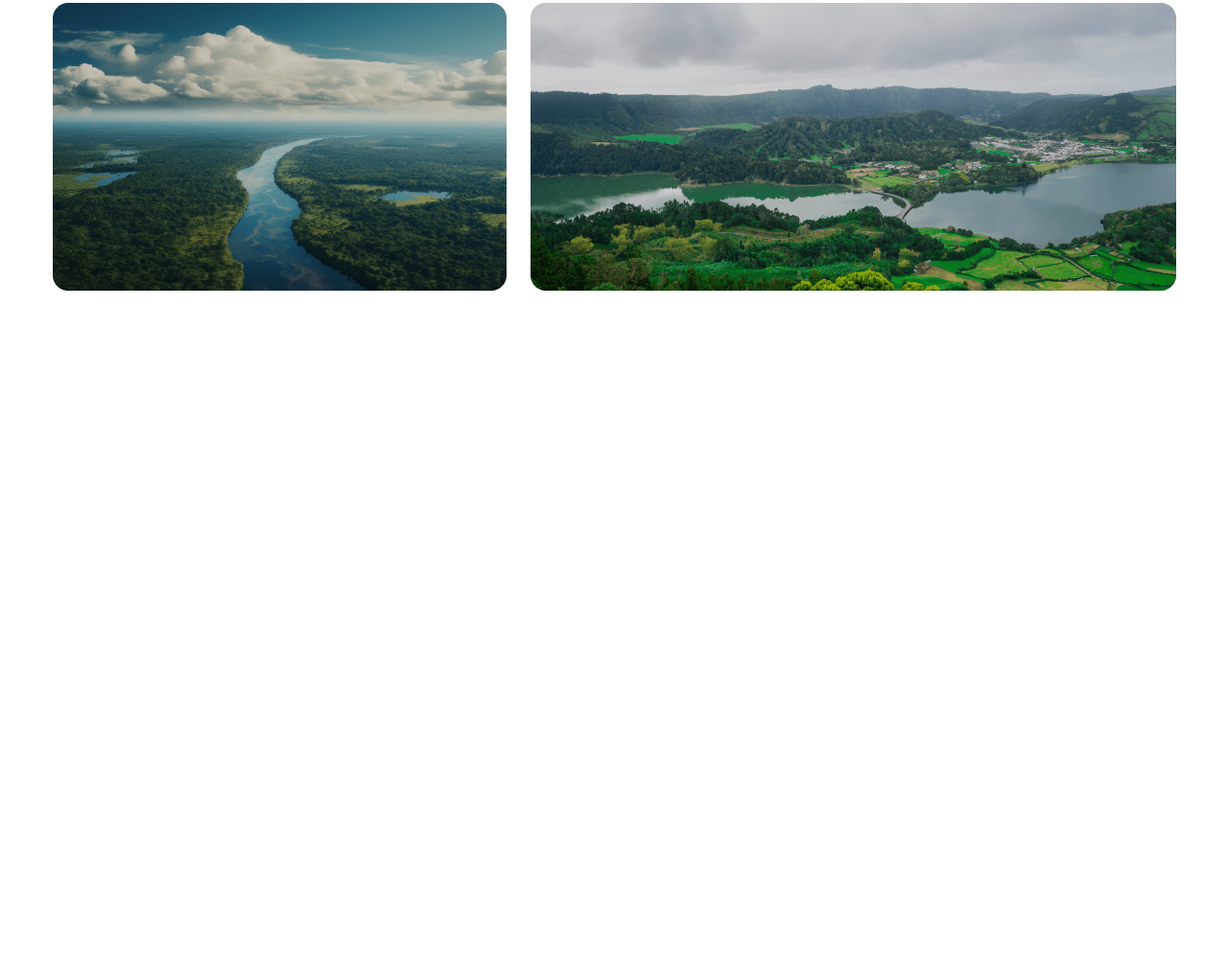
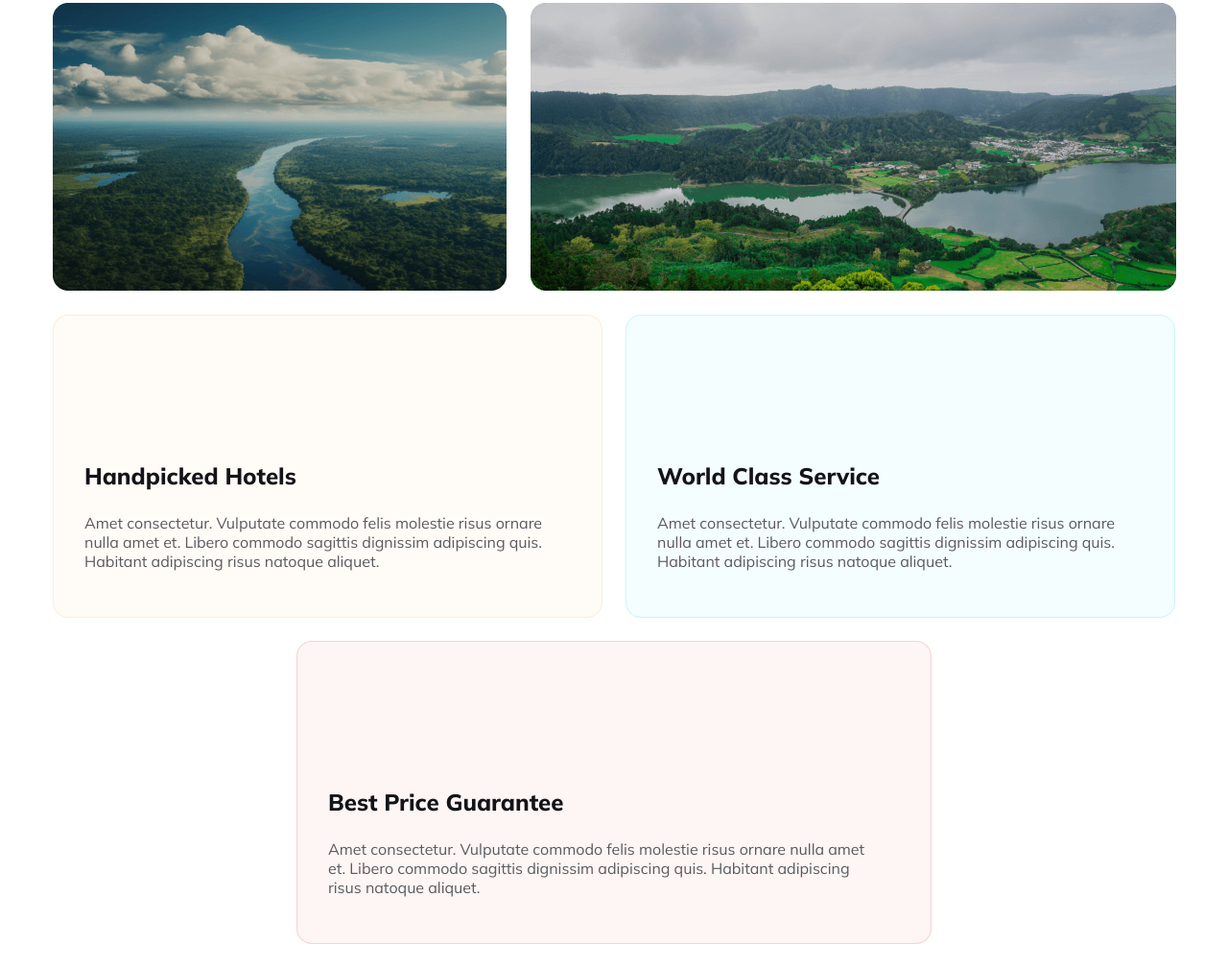
Before and after one commit to mynul99/assignment-2, a plain HTML site: page index.html in a window 1280 px wide. Shown: the part 2135-3143 px from the top of the page at 96% size. Before the commit the page ends 2463 px from the top, so only its background shows below. Drawn offline with Linux system fonts and the light colour scheme.

Commit message:
added the some parts of chose section

```diff
--- a/ass2.css/style.css
+++ b/ass2.css/style.css
@@ -184,6 +184,49 @@ font-weight: 400;
        font-size:1rem;
        font-weight: 400;
 }
+/*chose section*/
+.container{
+       display: flex;
+       justify-content: center;
+       gap:24px ;
+       margin-bottom: 24px;
+}
+.container h3{
+       color: #131318;
+font-family: Mulish;
+font-size:1.50rem;
+font-weight: 800;
+
+}
+.container p{
+       color: #5A5A5D;
+font-family: Mulish;
+font-size:1rem;
+font-weight: 400;
+
+}
+.hotel  {
+       width: 573px;
+       padding: 128px 55px 32px 32px;
+       border-radius: 16px;
+       border: 1px solid rgba(251, 181, 99, 0.20);
+       background: rgba(251, 181, 99, 0.05);
+}
+.service{
+       width: 573px;
+       padding: 128px 55px 32px 32px;
+       border-radius: 16px;
+       border: 1px solid rgba(41, 206, 246, 0.20);
+       background: rgba(41, 206, 246, 0.05);
+}
+.guarantee{
+       width: 573px;
+       padding: 128px 55px 32px 32px;
+       border-radius: 16px;
+       border: 1px solid rgba(233, 68, 68, 0.20);
+       background: rgba(233, 68, 68, 0.05);
+}
+
 
 
    /*responsive*/
@@ -201,5 +244,10 @@ font-weight: 400;
        nav h3{
               font-size: 1rem;
        }
+       .row,
+       .popular
+       {
+              flex-direction: column;
+       }
 
 }
--- a/index.html
+++ b/index.html
@@ -89,6 +89,24 @@
                 <img id="img-7" src="Images/Rectangle 10.png" alt="">
             </div>
         </section>
+        <section class="chose">
+            <div class="container">
+                <div class="hotel">
+                    <h3>Handpicked Hotels</h3>
+                    <p>Amet consectetur. Vulputate commodo felis molestie risus  ornare nulla amet et. Libero commodo sagittis dignissim adipiscing quis. Habitant adipiscing risus natoque aliquet. </p>
+                </div>
+                <div class="service">
+                    <h3>World Class Service</h3>
+                <p>Amet consectetur. Vulputate commodo felis molestie risus  ornare nulla amet et. Libero commodo sagittis dignissim adipiscing quis. Habitant adipiscing risus natoque aliquet. </p>
+                </div>
+            </div>
+            <div class="container">
+               <div class="guarantee">
+                <h3>Best Price Guarantee</h3>
+                <p>Amet consectetur. Vulputate commodo felis molestie risus  ornare nulla amet et. Libero commodo sagittis dignissim adipiscing quis. Habitant adipiscing risus natoque aliquet. </p>
+               </div>
+            </div>
+        </section>
 
     </main>
     <footer>
```
